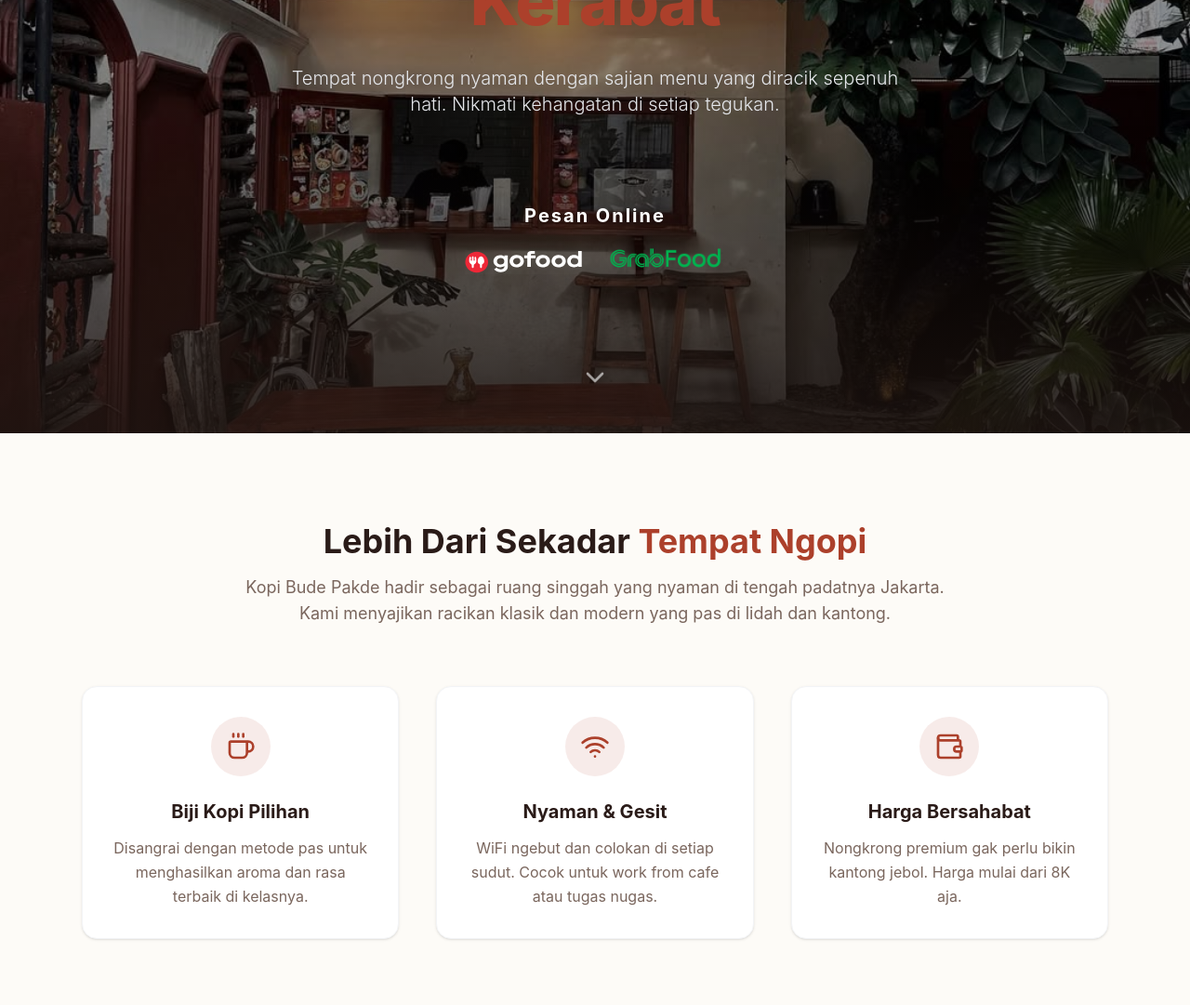
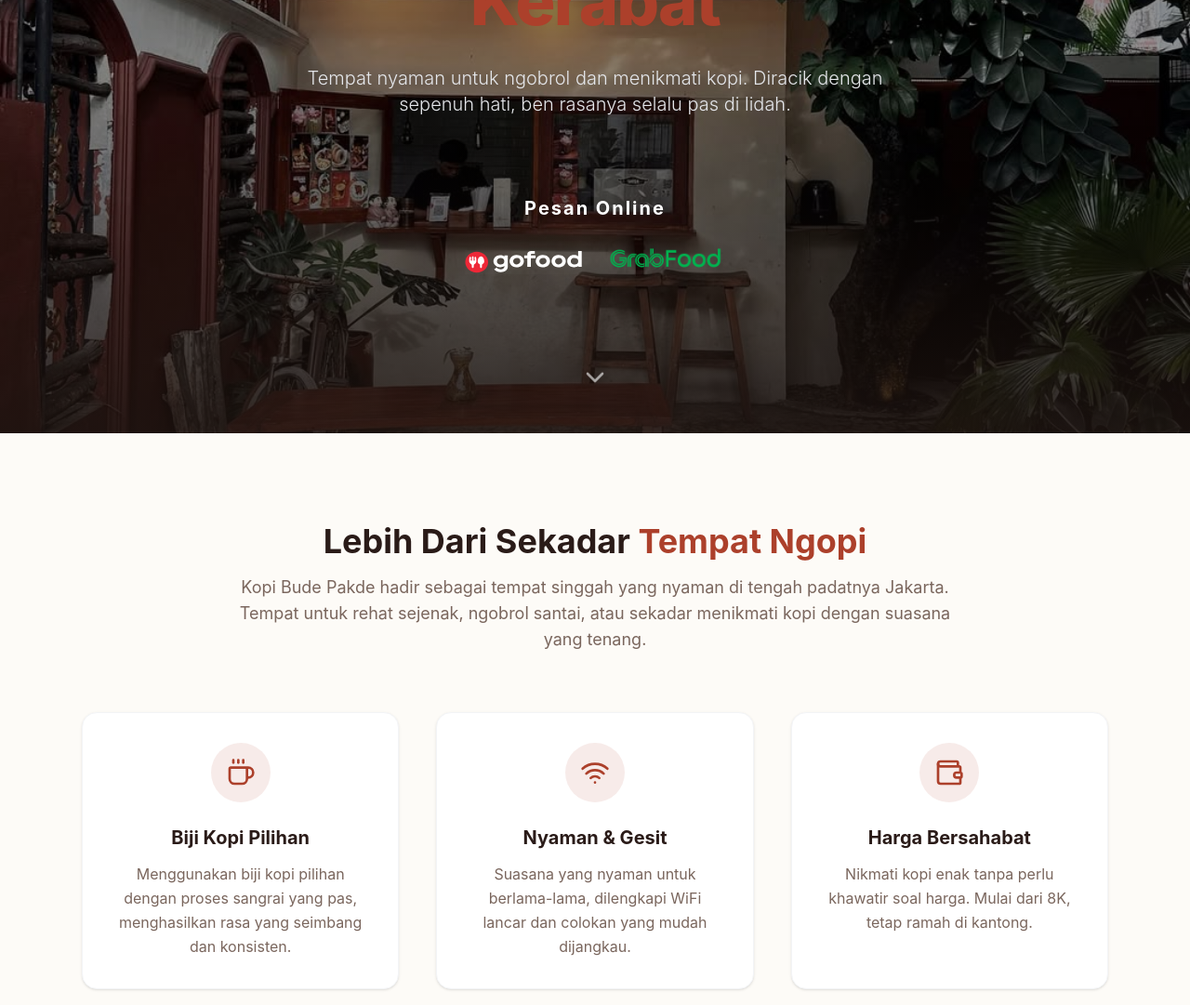
Before and after one commit to ariefwiraj/KopiBudePakde-LandingPage, a React (Vite) app: page / in a window 1280 px wide. Shown: the part 334-1415 px from the top of the page at 93% size. Built offline with nearby package versions, Linux system fonts and the light colour scheme; no server answers; the database is empty.

Commit message:
update 1.7

```diff
--- a/src/components/About.jsx
+++ b/src/components/About.jsx
@@ -6,29 +6,29 @@ const About = () => {
     {
       icon: <Coffee size={32} className="text-brand-primary" />,
       title: 'Biji Kopi Pilihan',
-      desc: 'Disangrai dengan metode pas untuk menghasilkan aroma dan rasa terbaik di kelasnya.',
+      desc: 'Menggunakan biji kopi pilihan dengan proses sangrai yang pas, menghasilkan rasa yang seimbang dan konsisten.',
     },
     {
       icon: <Wifi size={32} className="text-brand-primary" />,
       title: 'Nyaman & Gesit',
-      desc: 'WiFi ngebut dan colokan di setiap sudut. Cocok untuk work from cafe atau tugas nugas.',
+      desc: 'Suasana yang nyaman untuk berlama-lama, dilengkapi WiFi lancar dan colokan yang mudah dijangkau.',
     },
     {
       icon: <Wallet size={32} className="text-brand-primary" />,
       title: 'Harga Bersahabat',
-      desc: 'Nongkrong premium gak perlu bikin kantong jebol. Harga mulai dari 8K aja.',
+      desc: 'Nikmati kopi enak tanpa perlu khawatir soal harga. Mulai dari 8K, tetap ramah di kantong.',
     },
   ];
 
   return (
-    <section id="about" className="py-24 bg-brand-bgMain">
+    <section id="about" className="py-24 bg-brand-bgMain scroll-mt-20">
       <div className="container mx-auto px-6 max-w-6xl">
         <div className="text-center max-w-3xl mx-auto mb-16">
           <h2 className="text-3xl md:text-4xl font-bold text-brand-text mb-4">
             Lebih Dari Sekadar <span className="text-brand-primary">Tempat Ngopi</span>
           </h2>
           <p className="text-brand-muted text-lg">
-            Kopi Bude Pakde hadir sebagai ruang singgah yang nyaman di tengah padatnya Jakarta. Kami menyajikan racikan klasik dan modern yang pas di lidah dan kantong.
+            Kopi Bude Pakde hadir sebagai tempat singgah yang nyaman di tengah padatnya Jakarta. Tempat untuk rehat sejenak, ngobrol santai, atau sekadar menikmati kopi dengan suasana yang tenang.
           </p>
         </div>
 
--- a/src/components/Gallery.jsx
+++ b/src/components/Gallery.jsx
@@ -50,7 +50,7 @@ const Gallery = ({ isAdmin }) => {
   };
 
   return (
-    <section id="gallery" className="py-24 bg-brand-bgMain">
+    <section id="gallery" className="py-24 bg-brand-bgMain scroll-mt-24">
       {/* Hidden file input */}
       <input
         type="file"
--- a/src/components/Hero.jsx
+++ b/src/components/Hero.jsx
@@ -25,12 +25,12 @@ const order = () => {
           <span className="text-brand-primary">Rasa Kerabat</span>
         </h1>
         <p className="text-lg md:text-xl text-gray-200 mb-10 max-w-2xl mx-auto font-light">
-          Tempat nongkrong nyaman dengan sajian menu yang diracik sepenuh hati. Nikmati kehangatan di setiap tegukan.
+          Tempat nyaman untuk ngobrol dan menikmati kopi. Diracik dengan sepenuh hati, ben rasanya selalu pas di lidah.
         </p>
 
         {/* Order Online Section */}
         <div className="mt-8 flex flex-col items-center justify-center">
-          <p className="text-lg md:text-xl font-bold text-white tracking-widest mb-6 translate-y-13 drop-shadow-md">
+          <p className="text-lg md:text-xl font-bold text-white tracking-widest mb-6 translate-y-11 drop-shadow-md">
             Pesan Online
           </p>
 
--- a/src/components/Location.jsx
+++ b/src/components/Location.jsx
@@ -3,7 +3,7 @@ import { MapPin, Clock, Navigation } from 'lucide-react';
 
 const Location = () => {
   return (
-    <section id="location" className="py-24 bg-brand-bgMain">
+    <section id="location" className="py-24 bg-brand-bgMain scroll-mt-38">
       <div className="container mx-auto px-6 max-w-6xl">
         <div className="bg-white rounded-[2rem] overflow-hidden shadow-lg border border-gray-100 grid grid-cols-1 lg:grid-cols-2">
 
```
